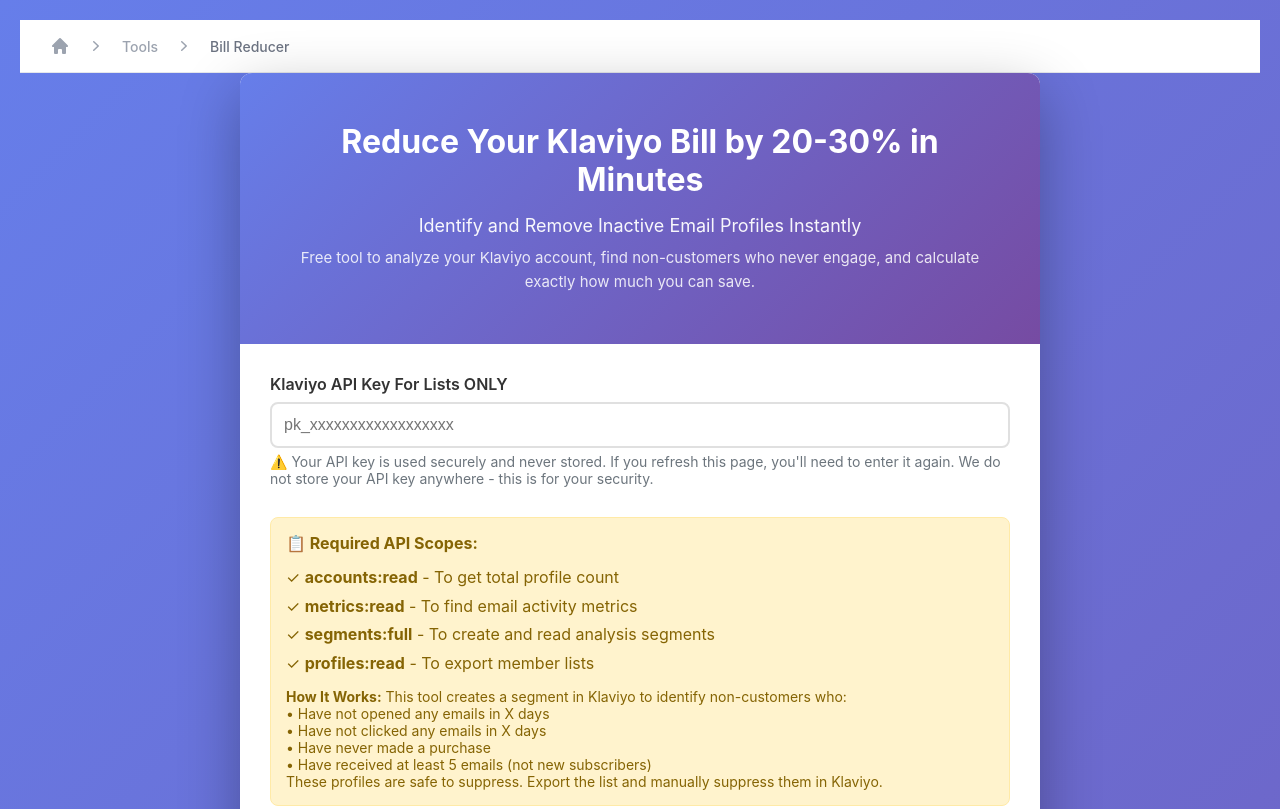
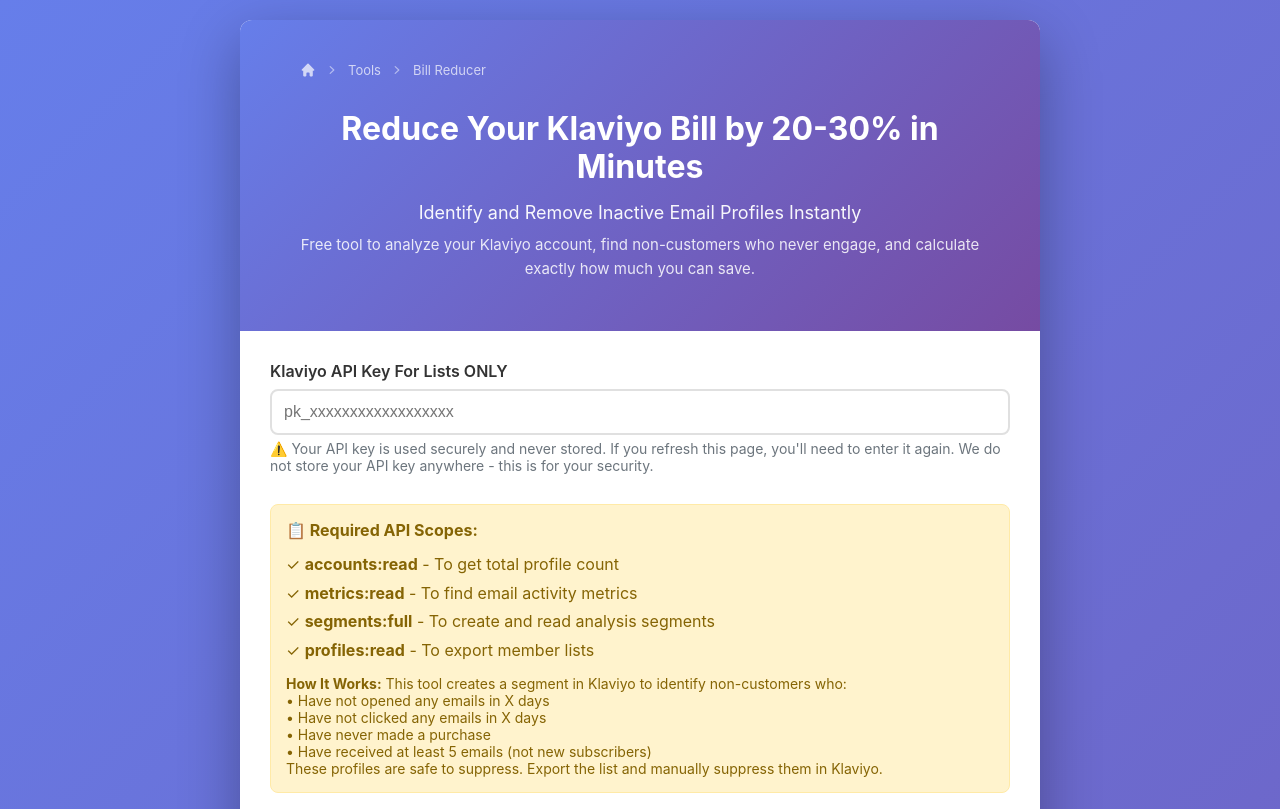
Before and after one commit to AndrewBeauchampPGS/klaviyo-bill-reducer, a website: page index.html in a window 1280 px wide. Shown: the top 809 px of the page. Drawn offline with Linux system fonts and the light colour scheme.

Commit message:
Improve breadcrumb styling - integrate into hero gradient with subtle white overlay

```diff
--- a/index.html
+++ b/index.html
@@ -389,25 +389,26 @@
 
         /* Navigation Header */
         .nav-header {
-            background: white;
-            padding: 16px 30px;
-            border-bottom: 1px solid #e5e7eb;
+            padding: 12px 0;
+            max-width: 1200px;
+            margin: 0 auto;
         }
 
         .breadcrumb {
             display: flex;
             align-items: center;
-            gap: 16px;
+            gap: 8px;
+            padding: 0 30px;
         }
 
         .breadcrumb-item {
             display: flex;
             align-items: center;
-            gap: 16px;
+            gap: 8px;
         }
 
         .breadcrumb a {
-            color: #9ca3af;
+            color: rgba(255, 255, 255, 0.7);
             text-decoration: none;
             transition: color 0.2s;
             display: flex;
@@ -415,25 +416,25 @@
         }
 
         .breadcrumb a:hover {
-            color: #6b7280;
+            color: rgba(255, 255, 255, 0.9);
         }
 
         .breadcrumb-text {
-            font-size: 14px;
-            font-weight: 500;
-            color: #6b7280;
+            font-size: 13px;
+            font-weight: 400;
+            color: rgba(255, 255, 255, 0.7);
         }
 
         .breadcrumb-icon {
-            width: 20px;
-            height: 20px;
+            width: 16px;
+            height: 16px;
             flex-shrink: 0;
         }
 
         .chevron-icon {
-            width: 20px;
-            height: 20px;
-            color: #9ca3af;
+            width: 16px;
+            height: 16px;
+            color: rgba(255, 255, 255, 0.5);
             flex-shrink: 0;
         }
 
@@ -552,6 +553,9 @@
     </style>
 </head>
 <body>
+    <div class="container">
+        <!-- Hero Section -->
+        <header style="background: linear-gradient(135deg, #667eea 0%, #764ba2 100%); color: white;">
             <!-- Navigation Header -->
             <div class="nav-header">
                 <nav aria-label="Breadcrumb" class="breadcrumb">
@@ -576,9 +580,6 @@
                 </nav>
             </div>
 
-    <div class="container">
-        <!-- Hero Section -->
-        <header style="background: linear-gradient(135deg, #667eea 0%, #764ba2 100%); color: white;">
             <div class="hero">
                 <h1>Reduce Your Klaviyo Bill by 20-30% in Minutes</h1>
                 <p class="subtitle">Identify and Remove Inactive Email Profiles Instantly</p>
```
Lines whose indentation alone changed are shown as unchanged.
